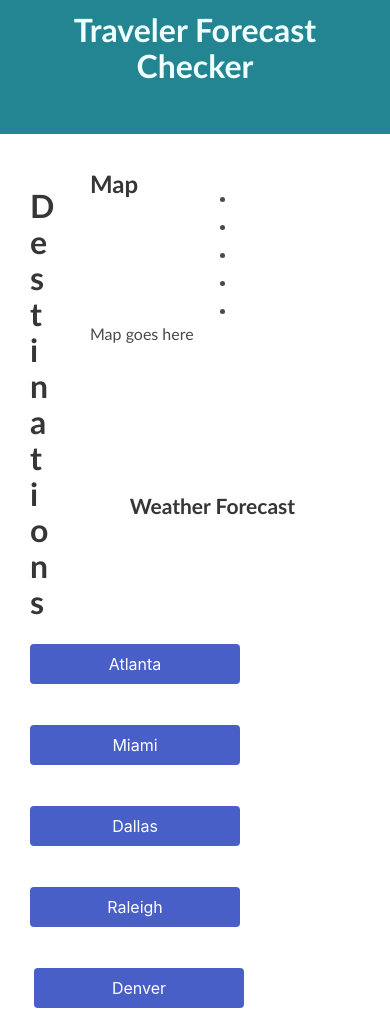
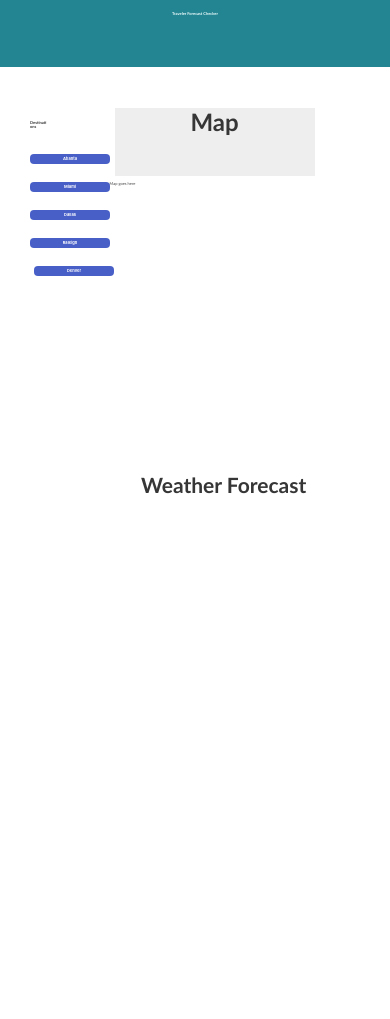
Before and after one commit to KritiShrestha/Traveler-Dashboard, a plain HTML site: page index.html in a window 390 px wide. After the commit the page ends 901 px from the top, so only its background shows below. Drawn offline with nearby package versions, Linux system fonts and the light colour scheme; no server answers.

Commit message:
Added media query to webpage

```diff
--- a/assets/css/style.css
+++ b/assets/css/style.css
@@ -15,7 +15,7 @@
 }
 
 .content.is-pulled-left.is-one-third.destination-container {
-    width: 15%;
+    width: 20%;
     padding: 30px;
 }
 
@@ -29,22 +29,26 @@
 
 .detail-container.column.is-two-thirds {
     float: right;
-    width: 80%;
+    width: 75%;
 }
 
-#map-container, #things-to-do-container {
+#map-container,
+#things-to-do-container {
     height: 300px;
 }
 
-  #map-container {
-    height: 300px;
+#map-container, #weather-forecast {
+    height: 330px;
     width: 40%;
     float: left;
+    font-size: 20px;
 }
 
 #things-to-do-container {
     width: 60%;
+    height: 330px;
     float: right;
+    font-size: 20px;
 }
 
 #weather-container {
@@ -52,8 +56,347 @@
     height: 400px;
     text-align: center;
     width: 85%;
+    margin: 6% 0%;
 }
 
-/* .weather-forecast{
+/* #weather-forecast{
     float:right
 }  */
+
+.title {
+    font-size: 33px;
+}
+
+.button.is-link.dest-btn {
+    width: 190px;
+    font-size: 18px;
+    font-weight: bold;
+}
+
+.title.is-4.image.is-128x128 {
+    background-color: #eee;
+    display: flex;
+    width: 430px;
+    height: 100%;
+    margin: 5px;
+    justify-content: center;
+}
+
+@media only screen and (max-width: 1600px) {
+
+    .title.is-4.image.is-128x128 {
+        width: 410px;
+        height: 95%;
+    }
+
+}
+
+@media only screen and (max-width: 1500px) {
+    .title {
+        font-size: 26px;
+    }
+
+    .buttons.is-flex-direction-column.mb-4.is-pulled-left {
+        gap: 30px;
+
+    }
+
+    .button.is-link.dest-btn {
+        width: 179px;
+        font-size: 16px;
+    }
+
+    #things-to-do-container {
+        width: 55%;
+        font-size: 16px;
+    }
+
+    .title.is-4.image.is-128x128 {
+        width: 400px;
+        height: 93%;
+    }
+
+    #map-container {
+        height: 300px;
+        width: 38%;
+        font-size: 18px;
+    }
+
+    #weather-forecast {
+        font-size: 18px;
+    }
+
+}
+
+@media only screen and (max-width: 1300px) {
+    .title {
+        font-size: 22px;
+
+    }
+
+    .button.is-link.dest-btn {
+        width: 170px;
+        font-size: 14px;
+    }
+
+
+    .title.is-4.image.is-128x128 {
+        width: 350px;
+        height: 90%;
+    }
+
+    #things-to-do-container {
+        width: 54%;
+        font-size: 14px;
+    }
+
+    #map-container {
+        height: 280px;
+        width: 36%;
+        font-size: 16px;
+    }
+
+    #weather-forecast {
+        font-size: 16px;
+    }
+
+    .buttons.is-flex-direction-column.mb-4.is-pulled-left {
+        gap: 28px;
+    }
+
+}
+
+@media only screen and (max-width: 1070px) {
+    .title {
+        font-size: 20px;
+    }
+
+    .button.is-link.dest-btn {
+        width: 165px;
+        font-size: 13px;
+    }
+
+
+    .title.is-4.image.is-128x128 {
+        width: 330px;
+        height: 85%;
+    }
+
+    #things-to-do-container {
+        width: 50%;
+        font-size: 12px;
+    }
+
+    #map-container {
+        height: 270px;
+        width: 33%;
+        font-size: 14px;
+    }
+
+    #weather-forecast {
+        font-size: 14px;
+    }
+
+    .buttons.is-flex-direction-column.mb-4.is-pulled-left {
+        gap: 26px;
+    }
+
+}
+
+
+@media only screen and (max-width: 950px) {
+    .title {
+        font-size: 18px;
+    }
+
+    .button.is-link.dest-btn {
+        width: 160px;
+        font-size: 11px;
+    }
+
+
+    .title.is-4.image.is-128x128 {
+        width: 315px;
+        height: 80%;
+    }
+
+    #things-to-do-container {
+        width: 46%;
+        font-size: 11px;
+    }
+
+    #map-container {
+        height: 260px;
+        width: 29%;
+        font-size: 12px;
+    }
+
+    #weather-forecast {
+        font-size: 12px;
+    }
+
+    .buttons.is-flex-direction-column.mb-4.is-pulled-left {
+        gap: 22px;
+    }
+
+}
+
+@media only screen and (max-width: 830px) {
+    .title {
+        font-size: 14px;
+    }
+
+    .button.is-link.dest-btn {
+        width: 155px;
+        font-size: 10px;
+    }
+
+
+    .title.is-4.image.is-128x128 {
+        width: 300px;
+        height: 75%;
+    }
+
+    #things-to-do-container {
+        width: 40%;
+        font-size: 10px;
+    }
+
+    #map-container {
+        height: 250px;
+        width: 25%;
+        font-size: 11px;
+    }
+
+    #weather-forecast {
+        font-size: 11px;
+    }
+
+    .buttons.is-flex-direction-column.mb-4.is-pulled-left {
+        gap: 18px;
+    }
+
+}
+
+@media only screen and (max-width: 740px) {
+    .title {
+        font-size: 11px;
+    }
+
+    .button.is-link.dest-btn {
+        width: 130px;
+        font-size: 8px;
+    }
+
+
+    .title.is-4.image.is-128x128 {
+        width: 270px;
+        height: 70%;
+    }
+
+    #things-to-do-container {
+        width: 35%;
+        font-size: 8px;
+    }
+
+    #map-container {
+        height: 210px;
+        width: 20%;
+        font-size: 9px;
+    }
+
+    #weather-forecast {
+        font-size: 9px;
+    }
+
+    .buttons.is-flex-direction-column.mb-4.is-pulled-left {
+        gap: 16px;
+    }
+
+}
+
+@media only screen and (max-width: 650px) {
+    .title {
+        font-size: 8px;
+    }
+
+    .button.is-link.dest-btn {
+        width: 100px;
+        font-size: 6px;
+    }
+
+
+    .title.is-4.image.is-128x128 {
+        width: 240px;
+        height: 60%;
+    }
+
+    #things-to-do-container {
+        width: 33%;
+        font-size: 6px;
+    }
+
+    #map-container {
+        height: 190px;
+        width: 15%;
+        font-size: 6px;
+    }
+
+    #weather-forecast {
+        font-size: 6px;
+    }
+
+    .buttons.is-flex-direction-column.mb-4.is-pulled-left {
+        gap: 14px;
+    }
+
+}
+
+@media only screen and (max-width: 650px) {
+    .title {
+        font-size: 4px;
+    }
+
+    .button.is-link.dest-btn {
+        width: 80px;
+        font-size: 4px;
+    }
+
+
+    .title.is-4.image.is-128x128 {
+        width: 200px;
+        height: 40%;
+    }
+
+    #things-to-do-container {
+        width: 30%;
+        font-size: 4px;
+    }
+
+    #map-container {
+        height: 170px;
+        width: 11%;
+        font-size: 4px;
+    }
+
+    #weather-forecast {
+        font-size: 4px;
+    }
+
+    .buttons.is-flex-direction-column.mb-4.is-pulled-left {
+        gap: 10px;
+    }
+
+}
+
+/* @media only screen and (max-width: 1358px) {
+        .title {
+            font-size: 20px;
+           }
+      }
+
+      @media only screen and (max-width: 1168px) {
+        .title {
+            font-size: 17px;
+           }
+      }  */
```
Lines whose indentation alone changed are shown as unchanged.
